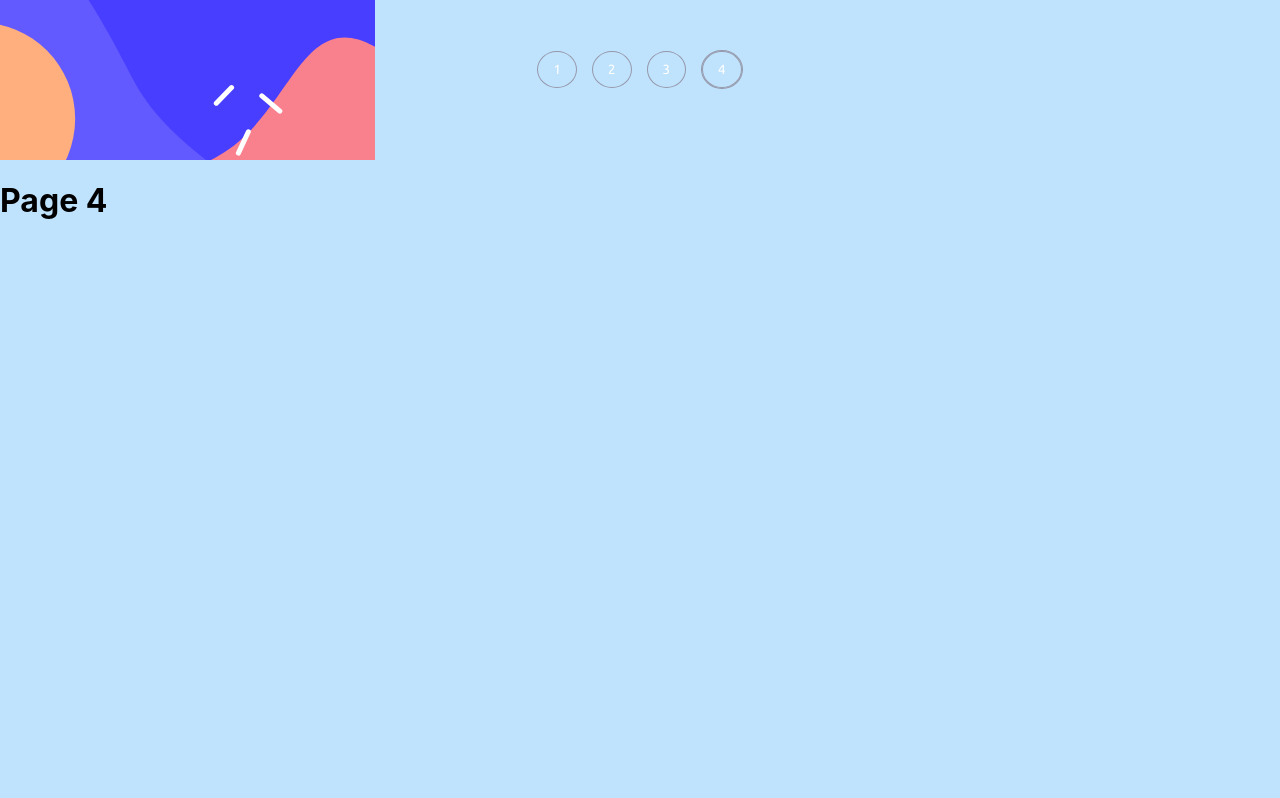
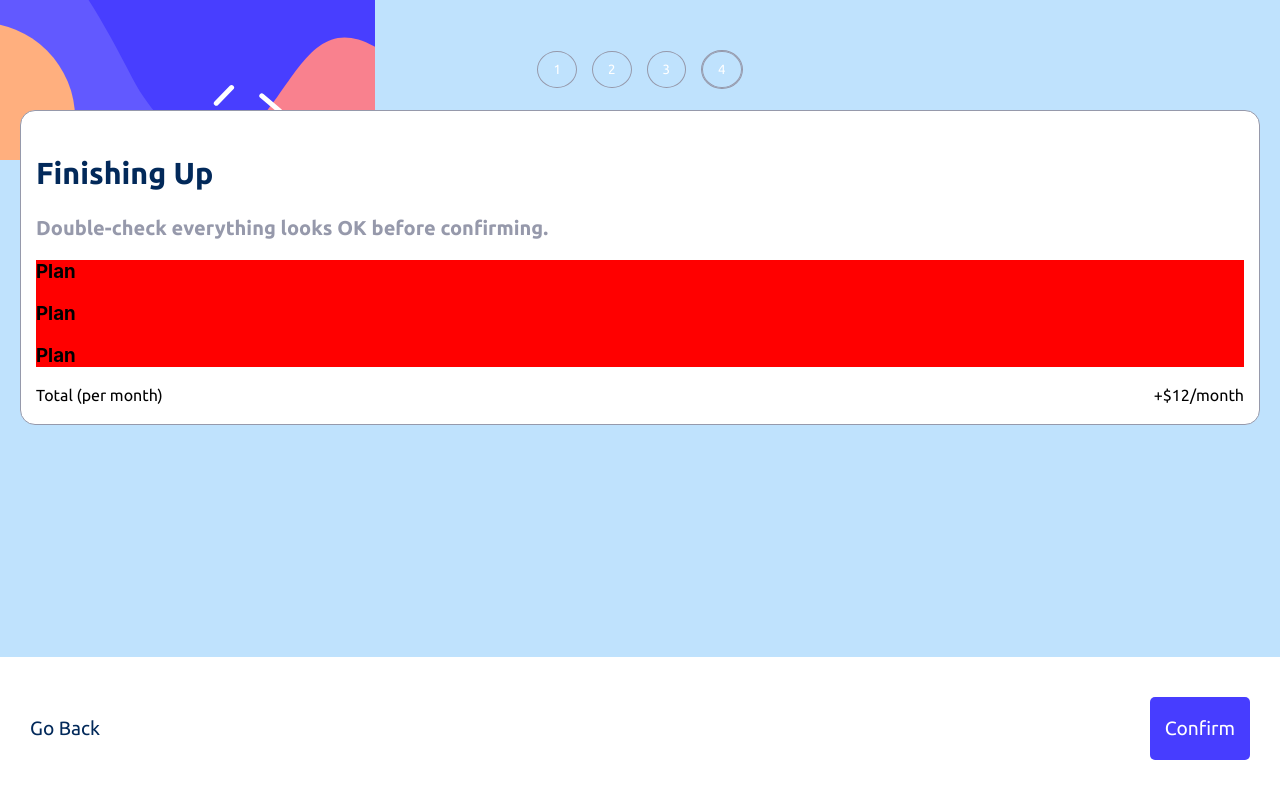
Before and after one commit to Haywayaheadshot/multi-step-form-main, a React (Create React App) app: page /fourthPage in a window 1280 px wide. Built offline with nearby package versions, Linux system fonts and the light colour scheme.

Commit message:
Add mock divs for fourthPage

```diff
--- a/src/pages/FourthPage.js
+++ b/src/pages/FourthPage.js
@@ -1,9 +1,39 @@
 import React from 'react';
+import { NavLink } from 'react-router-dom';
+import '../styles/fourth-page.css';
 
 export default function FourthPage() {
   return (
-    <div>
-      <h1>Page 4</h1>
+    <div className="page-container">
+      <section className="first-page-container">
+        <h1 className="first-page-header font">Finishing Up</h1>
+        <p className="first-page-info-description font">
+          Double-check everything looks OK before confirming.
+        </p>
+        <div className="finish-up-container">
+          <section>
+            <h1>Plan</h1>
+          </section>
+          <section>
+            <h1>Plan</h1>
+          </section>
+          <section>
+            <h1>Plan</h1>
+          </section>
+        </div>
+        <section className="total-amount-div font">
+          Total (per month)
+          <span className="font">+$12/month</span>
+        </section>
+      </section>
+      <section className="second-page-footer">
+        <NavLink to="/thirdPage">
+          <button className="sp-go-back-btn font" type="button">Go Back</button>
+        </NavLink>
+        <NavLink to="/thankYou">
+          <button className="lp-confirm-btn font" type="button">Confirm</button>
+        </NavLink>
+      </section>
     </div>
   );
 }
```
